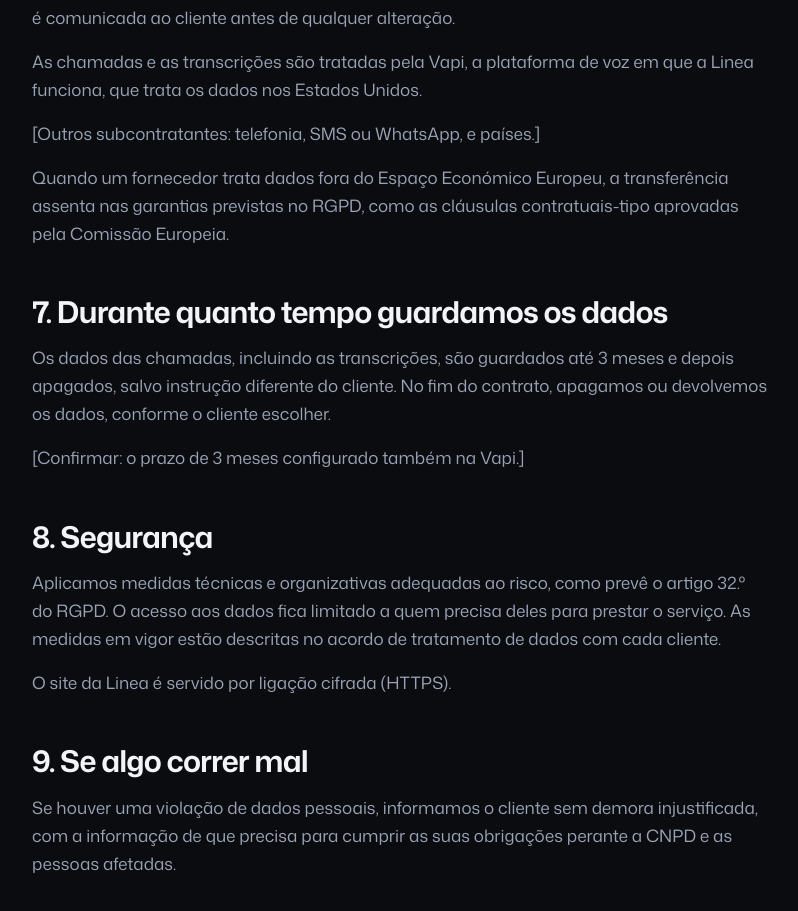
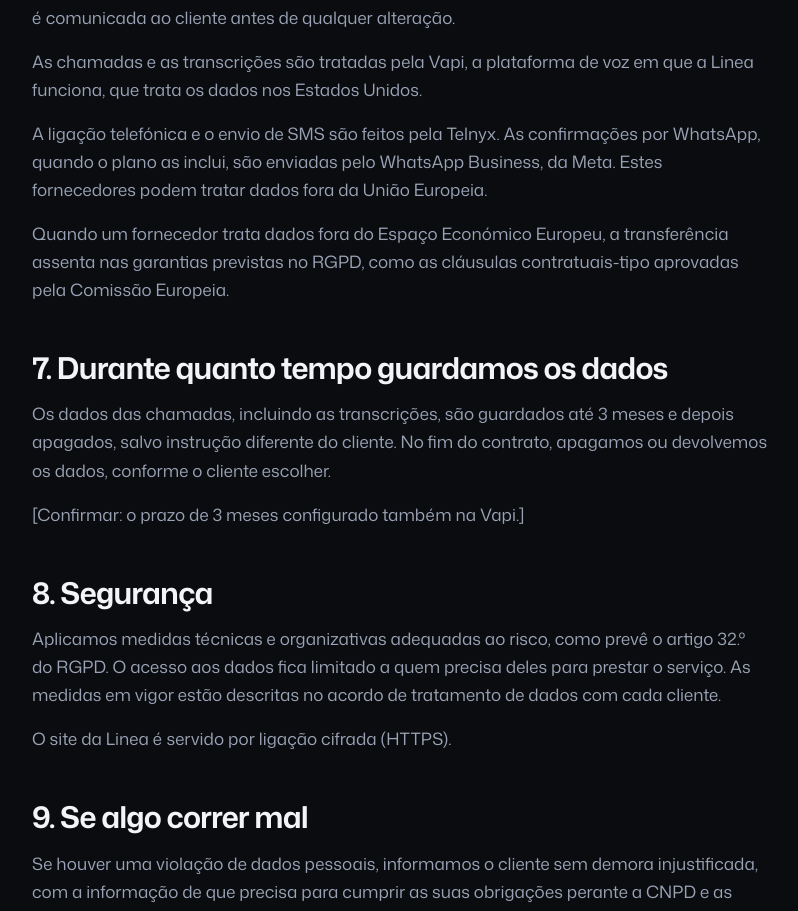
Before and after one commit to dongrie05/Linea, a Next.js app: page /protecao-de-dados in a window 1280 px wide. Shown: the part 1907-2818 px from the top of the page, without its empty margins (240-1038 px from the left). Built offline with nearby package versions, Linux system fonts and the light colour scheme; no server answers.

Commit message:
Páginas legais: subcontratantes (Telnyx, WhatsApp Business) e morada completa
Co-Authored-By: Claude Opus 5.5 <noreply@anthropic.com>

```diff
--- a/app/protecao-de-dados/page.tsx
+++ b/app/protecao-de-dados/page.tsx
@@ -89,7 +89,12 @@ export default function ProtecaoDeDadosPage() {
         As chamadas e as transcrições são tratadas pela Vapi, a plataforma de
         voz em que a Linea funciona, que trata os dados nos Estados Unidos.
       </p>
-      <p>[Outros subcontratantes: telefonia, SMS ou WhatsApp, e países.]</p>
+      <p>
+        A ligação telefónica e o envio de SMS são feitos pela Telnyx. As
+        confirmações por WhatsApp, quando o plano as inclui, são enviadas pelo
+        WhatsApp Business, da Meta. Estes fornecedores podem tratar dados fora
+        da União Europeia.
+      </p>
       <p>
         Quando um fornecedor trata dados fora do Espaço Económico Europeu, a
         transferência assenta nas garantias previstas no RGPD, como as cláusulas
--- a/src/lib/legal.ts
+++ b/src/lib/legal.ts
@@ -8,7 +8,7 @@ import { asset } from "@/lib/asset";
 export const LEGAL_ENTITY = {
   name: "Gonçalo Duarte Dongrie de Carvalho",
   nif: "261710770",
-  address: "Rua Jorge Segurado",
+  address: "Rua Jorge Segurado, 1600-038 Lisboa",
 } as const;
 
 /** Data da última revisão das páginas legais. */
```
